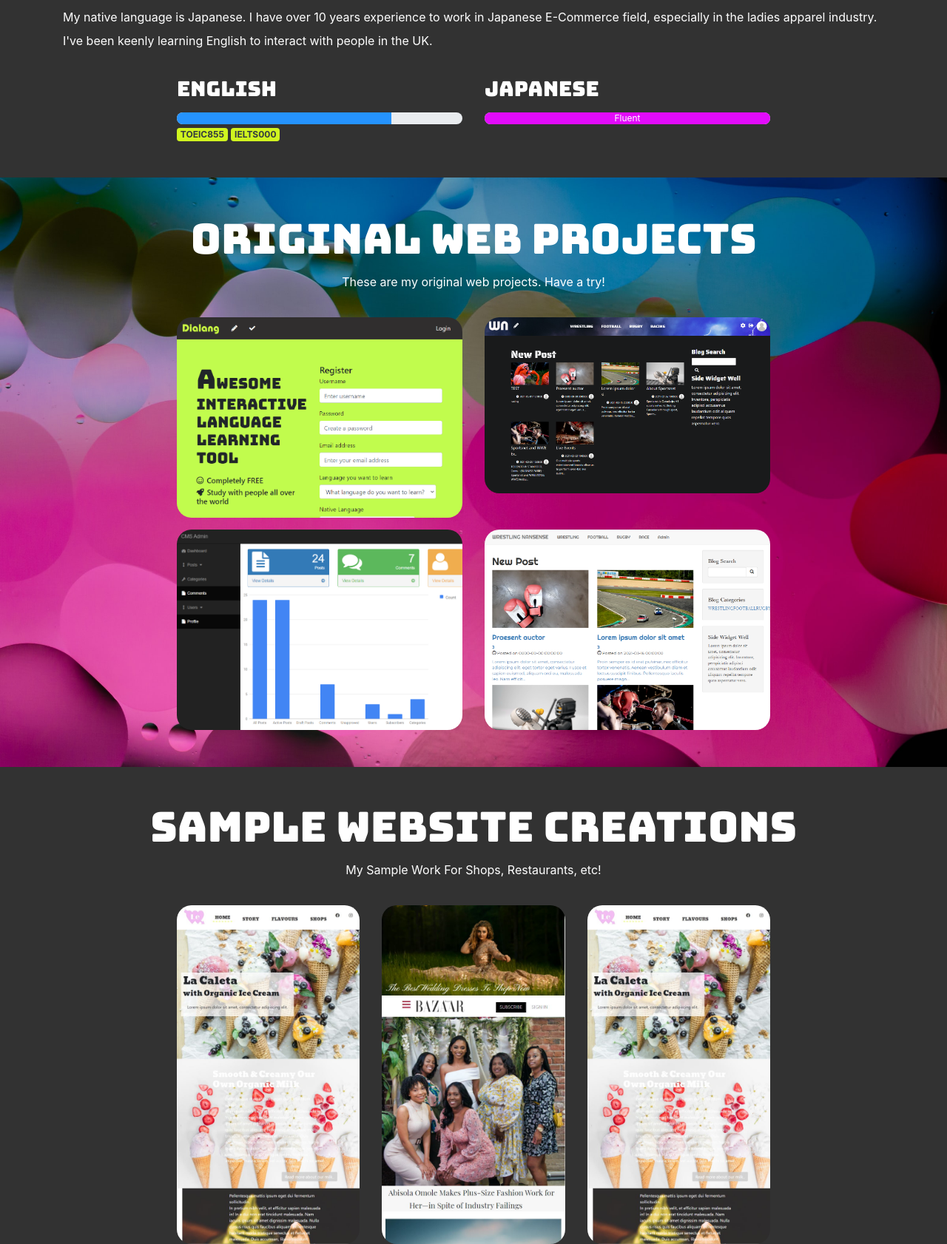
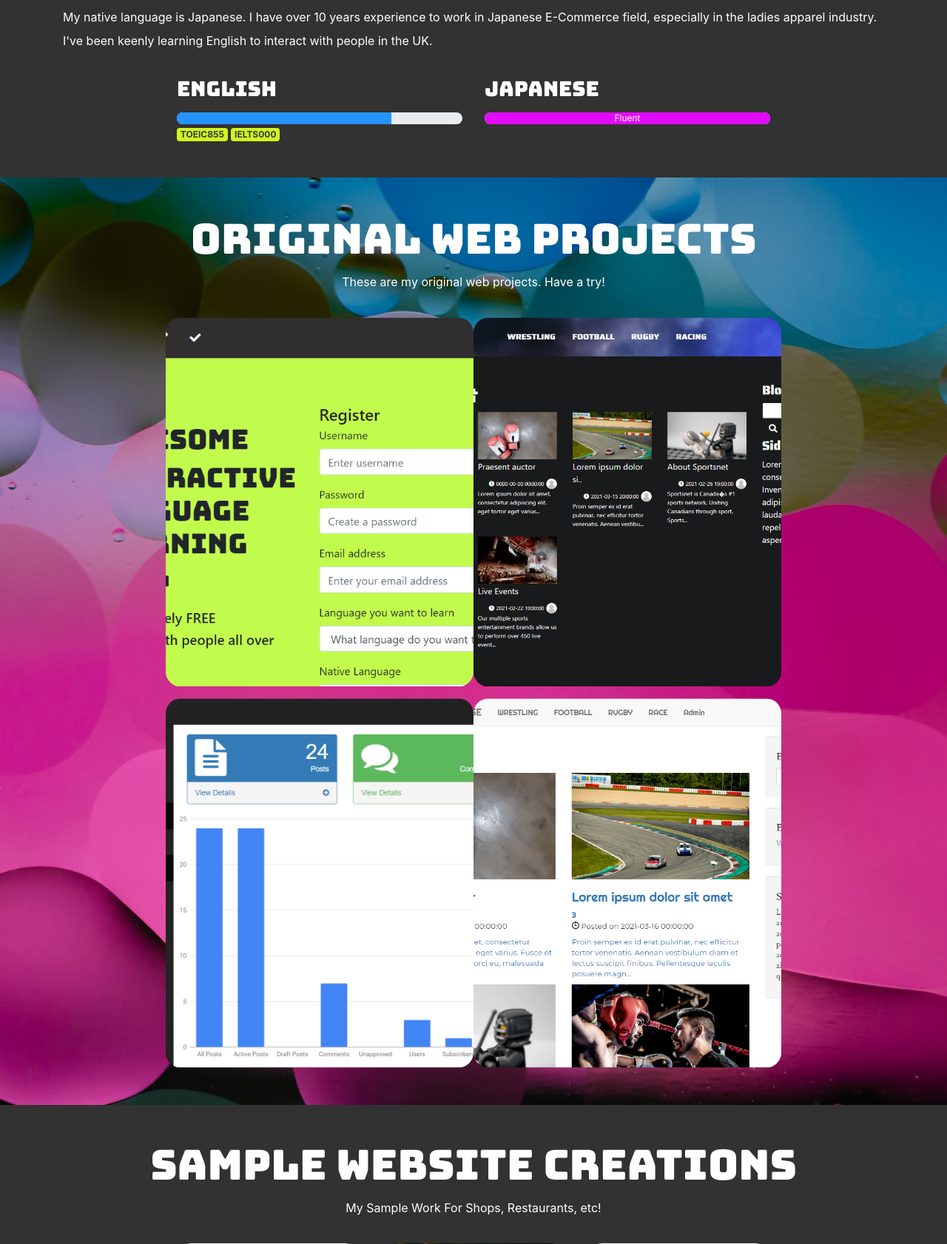
Before and after one commit to suzuran7053/suzuran7053.github.io, a PHP site: page / in a window 1280 px wide. Shown: the part 1631-3313 px from the top of the page at 74% size. Run offline with PHP 8.4, Linux system fonts and the light colour scheme; some libraries are stand-ins or nearby versions.

Commit message:
Update style.css

```diff
--- a/style.css
+++ b/style.css
@@ -91,6 +91,22 @@ hr {
     display: none;
 }
 
+.img_box {
+    position: relative;
+    overflow: hidden;
+    padding-top: 60%;
+}
+
+.img_box img {
+    position: absolute;
+    top: 50%;
+    left: 50%;
+    transform: translate(-50%, -50%);
+    width: 100%;
+    height: 100%;
+    object-fit: cover;
+}
+
 @media(max-width:768px) {
     #nav_lg,
     #nav_insta {
```
